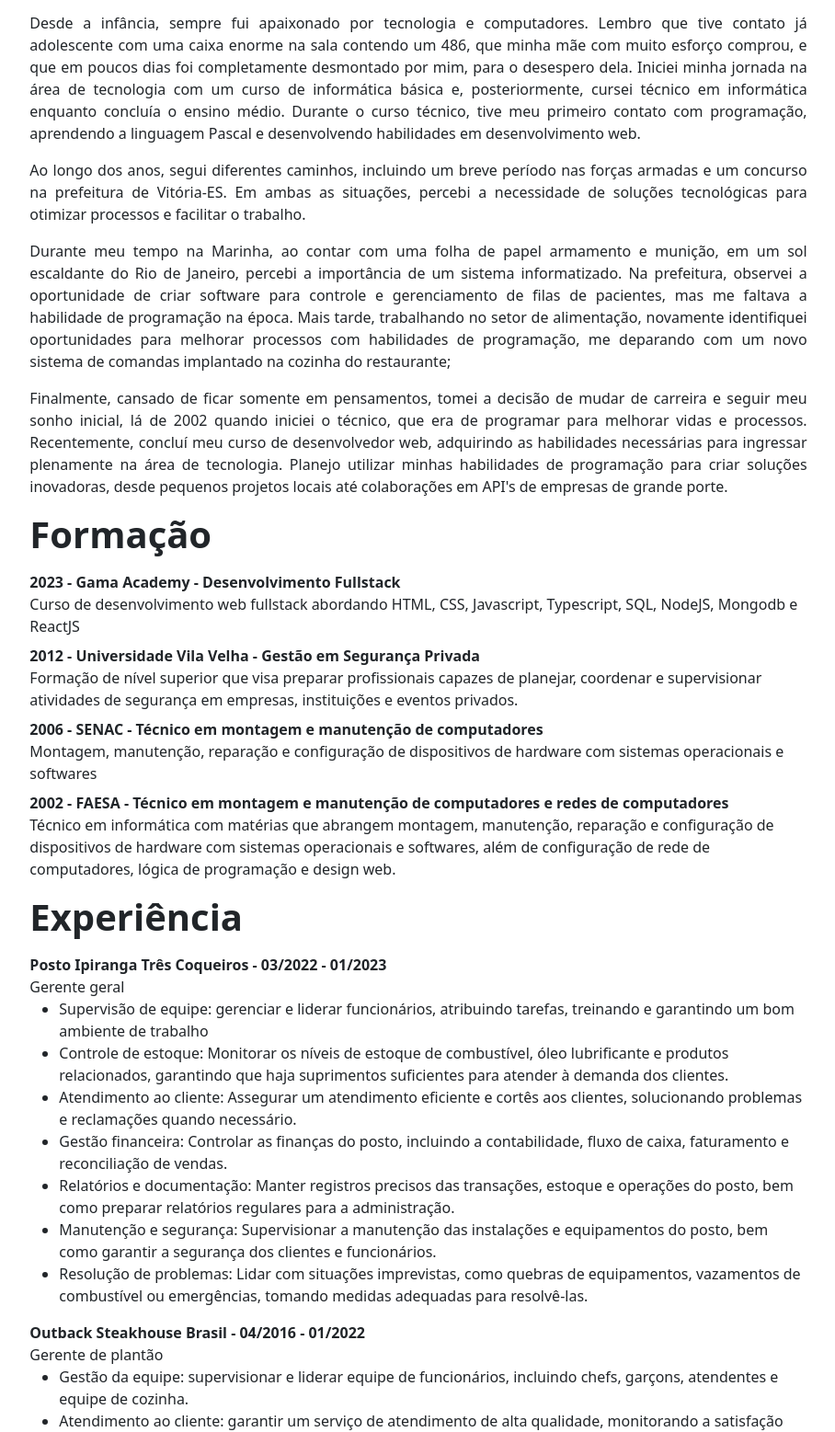
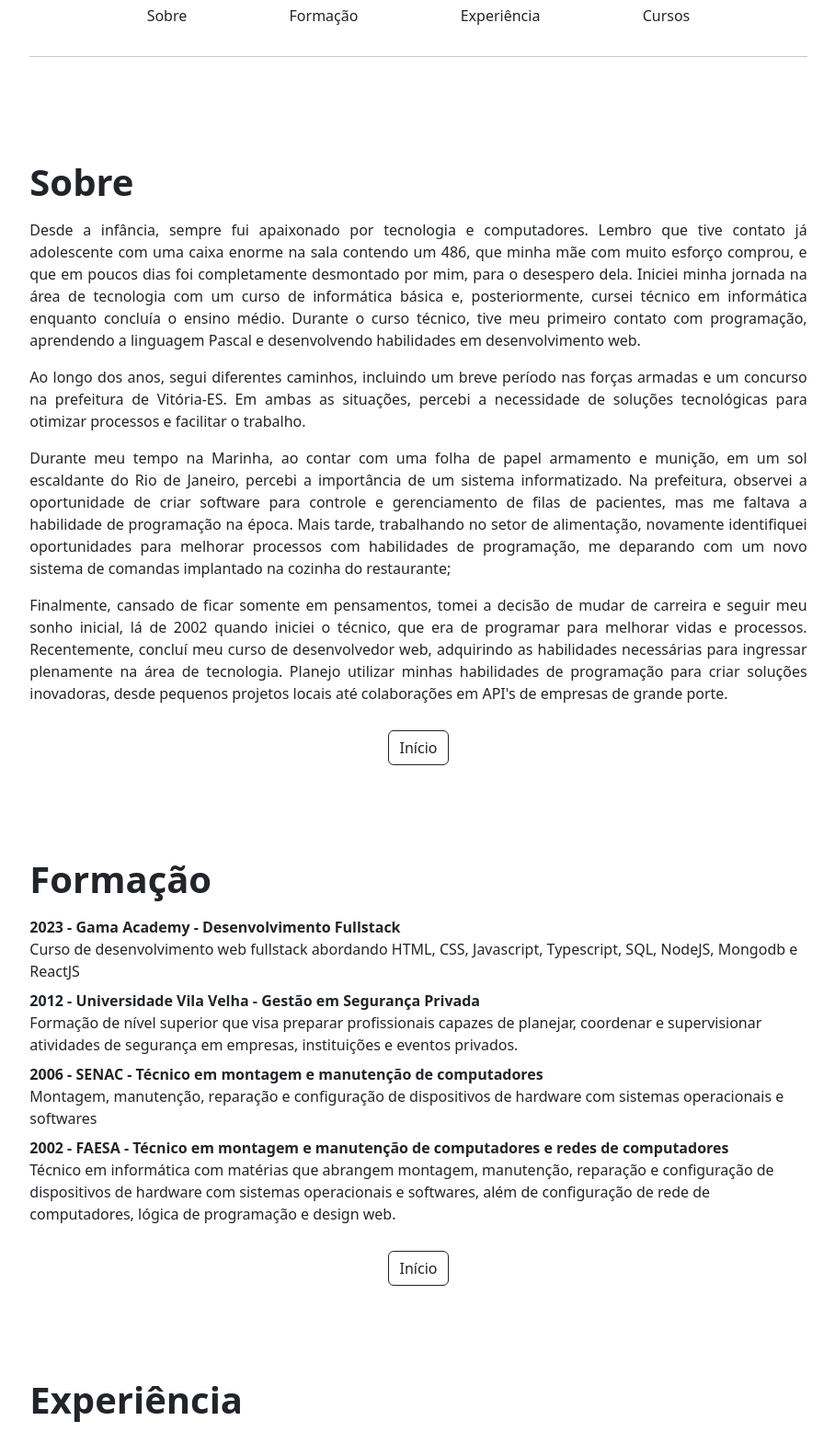
Before and after one commit to diegodivic/curriculum_page, a website: page index.html in a window 1280 px wide. Shown: the part 503-2060 px from the top of the page at 92% size, without its empty margins (185-1093 px from the left). Drawn offline with nearby package versions, Linux system fonts and the light colour scheme.

Commit message:
atualizando

```diff
--- a/index.html
+++ b/index.html
@@ -24,7 +24,7 @@
                     <a href="https://www.linkedin.com/in/diegodivic" class="nav-link"><i class="bi bi-linkedin fs-2"></i></a>
                     <a href="https://github.com/diegodivic" class="nav-link"><i class="bi bi-github fs-2"></i></a>
                     <a href="https://wa.me/5527981354624" class="nav-link"><i class="bi bi-whatsapp fs-2"></i></a>
-                    <a href="https://drive.google.com/file/d/1e8jIxcNUOzl7CJ-XPm_l1Uw0QdFMHs7w/view?usp=sharing" class="nav-link"><i class="bi bi-download fs-2"></i></a>
+                    <a href="https://drive.google.com/file/d/1K8s61VoETnk3mfud8RtxTPnrIpmZDhsw/view?usp=drive_link" class="nav-link"><i class="bi bi-download fs-2"></i></a>
                     </div>
                 </div>
              </div>
@@ -37,6 +37,7 @@
         <div class="row">
 
             <div class="col-8 mx-auto">
+                <div class="p-5" id="topo"></div>
                 <div class="container d-flex align-items-center"></div>
                 <h1 class="display-3 d-none d-md-block">Diego Vicentini Carvalho</h1>
                 <hr>
@@ -48,15 +49,18 @@
                 <hr>
                 </div>
                 <div class="col-8 mx-auto" id="nav-page">
-                    <nav class="navbar d-flex flex-row mx-auto p-3">
+                    <nav class="navbar d-flex flex-row justify-content-evenly p-3">
                             <a href="#sobre" class="nav-link">Sobre</a>
                             <a href="#formacao" class="nav-link">Formação</a>
                             <a href="#xp" class="nav-link">Experiência</a>
                             <a href="#cursos" class="nav-link">Cursos</a>
                     </nav>
+                    <hr>
                 </div>
                 <div class="col-8 mx-auto">
-                <p class="display-6 fw-bold text-center text-md-start" id="sobre">Sobre</p>
+                    <div class="p-5" id="sobre"></div>
+                    <p class="display-6 fw-bold text-center text-md-start" >Sobre</p>
+                    <div>
                     <p class="lead fs-6" style="text-align:justify">Desde a infância, sempre fui apaixonado por tecnologia e computadores. Lembro que tive contato já adolescente com uma
                     caixa enorme na sala contendo um 486, que minha mãe com muito esforço comprou, e que em poucos dias foi completamente
                     desmontado por mim, para o desespero dela. Iniciei minha jornada na área de tecnologia com um curso de informática
@@ -70,9 +74,16 @@
                     habilidades de programação, me deparando com um novo sistema de comandas implantado na cozinha do restaurante;</p>
                     <p class="lead fs-6" style="text-align:justify">Finalmente, cansado de ficar somente em pensamentos, tomei a decisão de mudar de carreira e seguir meu sonho inicial, lá de 2002 quando iniciei o técnico, que era de programar para melhorar vidas e processos. Recentemente, concluí meu curso de desenvolvedor web, adquirindo as habilidades necessárias para ingressar plenamente na área de tecnologia. Planejo utilizar minhas habilidades de programação para criar soluções inovadoras, desde pequenos projetos locais até colaborações em API's de empresas de grande porte.</p>
                     </div>
+                    <div class="col-8 p-1 mt-4 mx-auto d-flex justify-content-center">
+                        <button class="btn btn-outline-dark"><a href="#topo"
+                                class="text-reset text-decoration-none">Início</a></button>
+
+                    </div>
+            </div>
 
             <div class="col-8 mx-auto">
-                <p class="display-6 fw-bold text-center text-md-start" id="formacao">Formação</p>
+                <div class="p-5" id="formacao"></div>
+                <p class="display-6 fw-bold text-center text-md-start" >Formação</p>
                 <dl class="lead fs-6">
                     <dt>2023 - Gama Academy - Desenvolvimento Fullstack</dt>
                     <dd>Curso de desenvolvimento web fullstack abordando HTML, CSS, Javascript, Typescript, SQL, NodeJS, Mongodb e ReactJS</dd>
@@ -83,10 +94,15 @@
                     <dt>2002 - FAESA - Técnico em montagem e manutenção de computadores e redes de computadores</dt>
                     <dd>Técnico em informática com matérias que abrangem montagem, manutenção, reparação e configuração de dispositivos de hardware com sistemas operacionais e softwares, além de configuração de rede de computadores, lógica de programação e design web.</dd>
                 </dl>
+                <div class="col-8 p-1 mt-4 mx-auto d-flex justify-content-center">
+                    <button class="btn btn-outline-dark"><a href="#topo" class="text-reset text-decoration-none">Início</a></button>
+
+                </div>
             </div>
 
             <div class="col-8 mx-auto">
-                <p class="display-6 fw-bold text-center text-md-start" id="xp">Experiência</p>
+                <div class="p-5" id="xp"></div>
+                <p class="display-6 fw-bold text-center text-md-start">Experiência</p>
                 <dl class="lead fs-6">
                     <dt>Posto Ipiranga Três Coqueiros - 03/2022 - 01/2023</dt>
                     <dd><strong>Gerente geral</strong>
@@ -142,9 +158,14 @@
                         </ul>
                     </dd>
                 </dl>
+                <div class="col-8 p-1 mt-4 mx-auto d-flex justify-content-center">
+                    <button class="btn btn-outline-dark"><a href="#topo" class="text-reset text-decoration-none">Início</a></button>
+
+                </div>
             </div>
             <div class="col-8 mx-auto">
-                <p class="display-6 fw-bold text-center text-md-start" id="cursos">Cursos</p>
+                <div class="p-5" id="cursos"></div>
+                <p class="display-6 fw-bold text-center text-md-start" >Cursos</p>
                 <dl class="lead fs-6">
                     <dt>Discover - Rocketseat</dt>
                     <dd><strong>Fundamentos da programação web, HTML, CSS, Javascript, Git e Github.</strong></dd>
@@ -152,6 +173,10 @@
                     <dd><strong>Modulo concluido abrangendo os seguintes conteúdos: HTML, CSS, Git</strong></dd>
                     <dt>Desenvolvimento de sites dinâmicos - Gama Academy</dt>
                     <dd><strong>Modulo concluido abrangendo os seguintes conteúdos:logica de programação, javascript DOM, consumo de API</strong></dd>
+                </dl>
+            </div>
+            <div class="col-8 p-1 mt-4 mx-auto d-flex justify-content-center">
+                <button class="btn btn-outline-dark"><a href="#topo" class="text-reset text-decoration-none">Início</a></button>
 
             </div>
 
```
Lines whose indentation alone changed are shown as unchanged.
